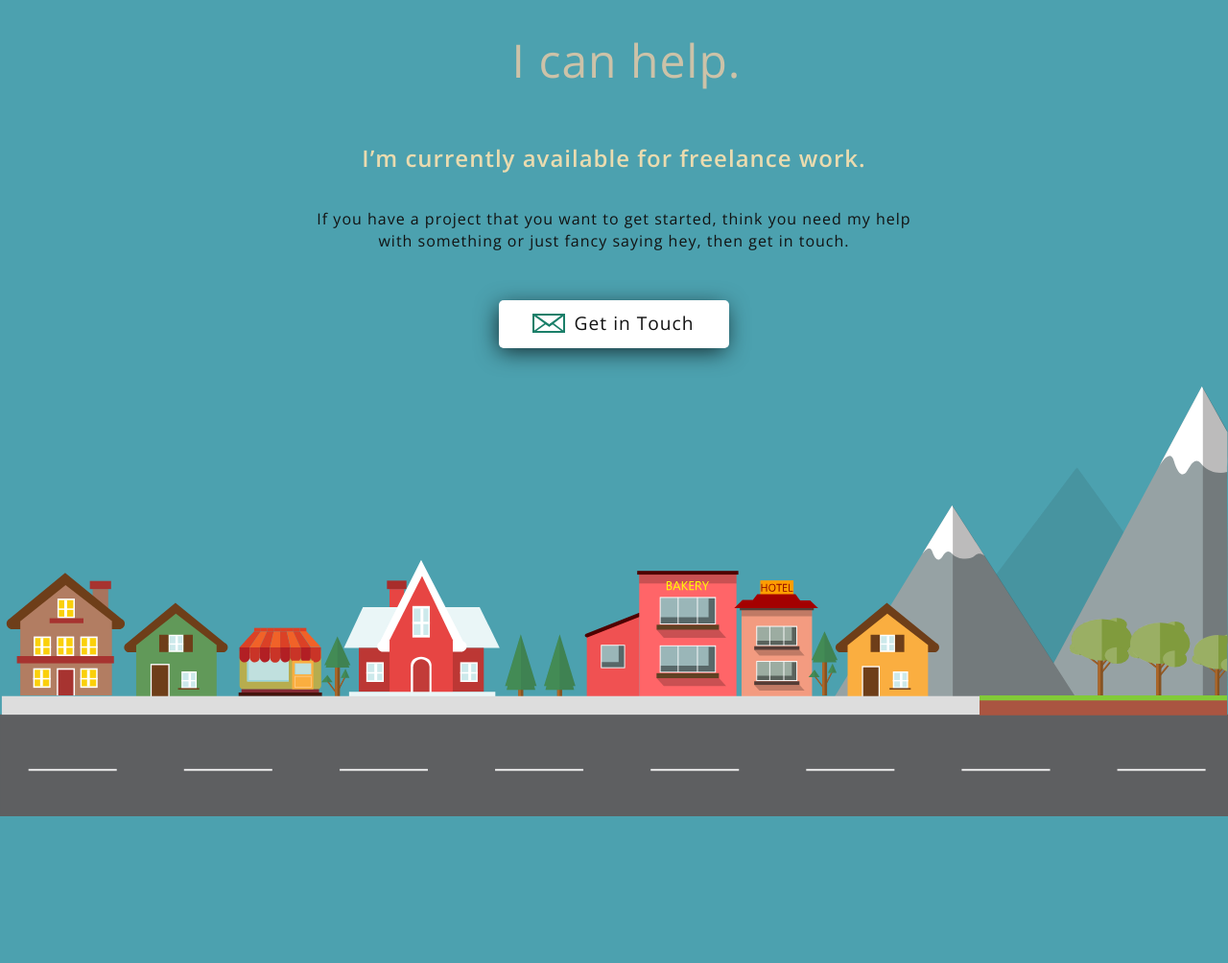
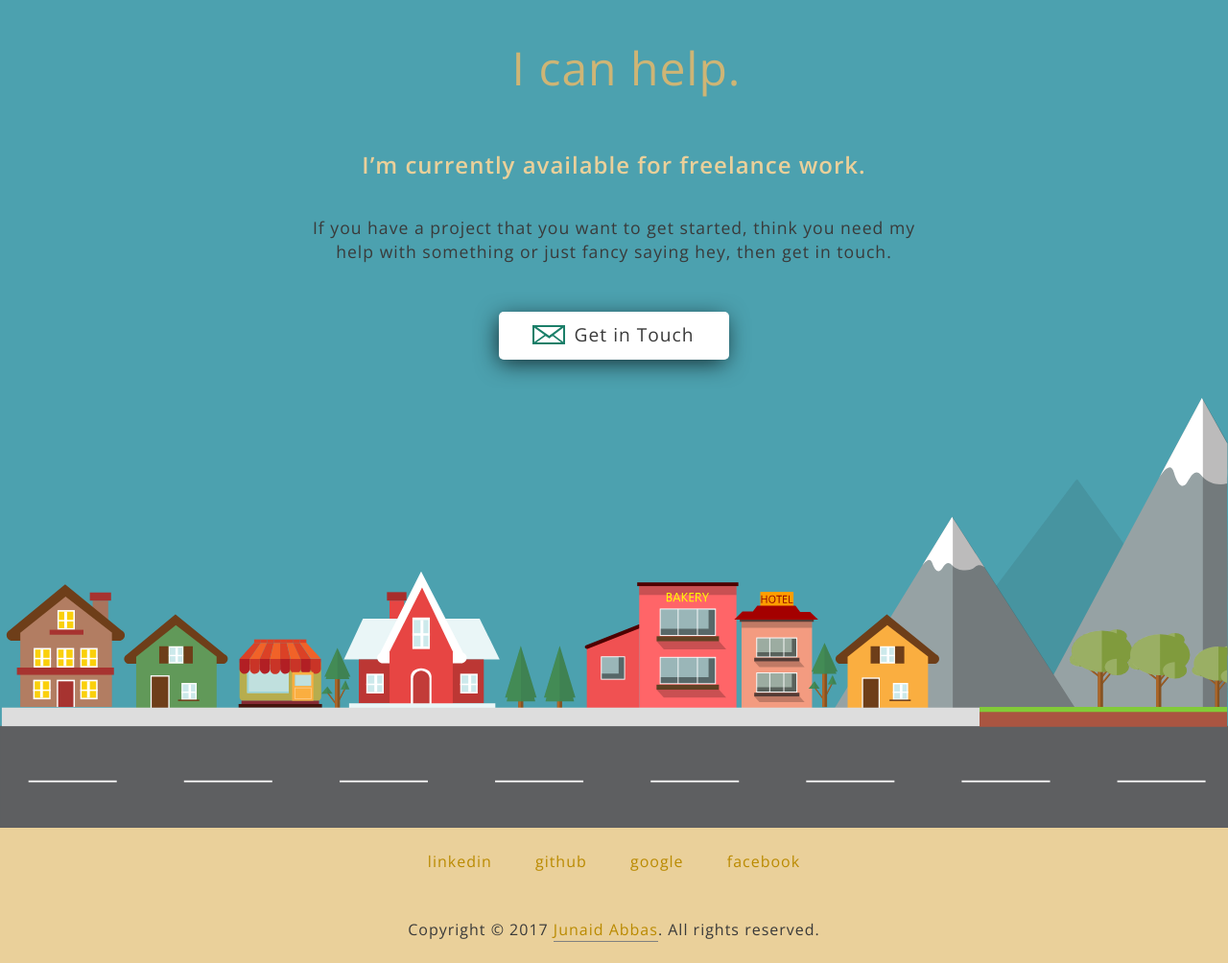
Before and after one commit to md-Junaid/portfolio, a website: page app/index.html in a window 1280 px wide. Shown: the part 2240-3244 px from the top of the page at 96% size. Before the commit the page ends 3096 px from the top, so only its background shows below. Drawn offline with nearby package versions, Linux system fonts and the light colour scheme; files whose address does not match are found by name.

Commit message:
footer styling completed

```diff
--- a/app/assets/styles/base/_variables.css
+++ b/app/assets/styles/base/_variables.css
@@ -1,3 +1,3 @@
-$mainCreamcolor : #eadbaf;
-$mainheading: #ccc2a8;
-$para: #121212;
+$mainCreamcolor : #ead09a; /* #eadbaf */
+$mainheading: #ceb575;    /* c9b280, #d6bf84, #ccc2a8, #c6b687, #baa675, #ceb575 */
+$para: #3a3a3a;
--- a/app/assets/styles/modules/_about-me.css
+++ b/app/assets/styles/modules/_about-me.css
@@ -21,7 +21,7 @@
 	&__about {
 		width: 27.75rem;
 		margin: 0 auto;
-		color: $para;
+		color: #111;
 		font-size: 1rem;
 		box-sizing: border-box;
 
@@ -44,6 +44,7 @@
 		@mixin atMedium {
 			width: 25.75rem;
 			text-align: left;
+			font-size: 1.1rem;
 		}
 	}
 
@@ -54,6 +55,7 @@
 
 		@mixin atSmall{
 			width: 40rem;
+			font-size: 1.1rem;
 		}
 	}
 
--- a/app/assets/styles/modules/_headline.css
+++ b/app/assets/styles/modules/_headline.css
@@ -39,7 +39,7 @@
 
 		&__help {
 			text-align: center;
-			font-size: 0.9rem;
+			font-size: 1.2rem;
 
 			@mixin atSmall {
 				font-size: 1.5rem;
--- a/app/assets/styles/modules/_large-hero.css
+++ b/app/assets/styles/modules/_large-hero.css
@@ -7,7 +7,7 @@
 	position: relative;
 	height: 100%;
 
-	&__text-content1 {
+	&__text-content {
 		position: absolute;
 		top: 50%;
 		transform: translateY(-20%);
--- a/app/assets/styles/modules/_row.css
+++ b/app/assets/styles/modules/_row.css
@@ -36,7 +36,7 @@
 			float: left;
 			width: 33.33%;
 			margin-left: 0;
-			margin-top: 20px;
+			margin-top: 40px;
 			transform: translateX(70%);
 		}
 
--- /dev/null
+++ b/app/assets/styles/modules/_site-footer.css
@@ -0,0 +1,38 @@
+.site-footer {
+	background-color: $mainCreamcolor;
+	padding: .5rem 0;
+	text-align: center;
+
+	p {
+		color: $para;
+	}
+
+	a {
+		color: #ba8a00;
+	}
+
+	a:hover {
+		color: #000;
+	}
+
+	&__text {
+		display: block;
+		margin-bottom: 1rem;
+		margin-top: 3rem;
+
+		a {
+			padding-bottom: 1px;
+    		border-bottom: grey 1px solid;
+		}
+	}
+
+	&__links {
+
+	}
+
+	ul li {
+		display: inline-block;
+		text-align: center;
+		padding-right: 40px;
+	}
+}
--- a/app/assets/styles/styles.css
+++ b/app/assets/styles/styles.css
@@ -9,3 +9,4 @@
 @import "modules/_headline";
 @import "modules/_row";
 @import "modules/_btn";
+@import "modules/_site-footer";
--- a/app/index.html
+++ b/app/index.html
@@ -8,7 +8,7 @@
 	<script>('import' in document.createElement('link') && document.head.createShadowRoot) || document.write("<script src='https://cdnjs.cloudflare.com/ajax/libs/webcomponentsjs/0.7.5/webcomponents.min.js'><\/script>");</script>
 </head>
 <body>
-	<div class="background-grad">
+	<div class="background-grad"> <!-- background gradient div starts here -->
 		<div class="large-hero">
 			<!-- <img srcset="assets/images/svg/background-mob.svg 570w, assets/images/svg/background-d.svg 1920w" class="large-hero__img"> -->
 			<picture>
@@ -17,7 +17,7 @@
 				<img srcset="assets/images/svg/background-mob.svg 640w" alt="Coastal view of ocean and mountains" class="large-hero__img">
 			</picture>
 
-			<div class="large-hero__text-content1">
+			<div class="large-hero__text-content">
 				<h1 class="large-hero__title">I'm Junaid</h1>
 				<h4 class="large-hero__subtitle">Web Designer / Developer</h4>
 				<div class="svg-wrapper">   <!-- This svg animation was copied from this link "https://codepen.io/seanmccaffery/pen/xBpbG" -->
@@ -39,7 +39,8 @@
 		<div class="wrapper wrapper__main-heading">
 			<h1 class="headline headline__main-heading">What I can do.</h1>
 		</div>
-	</div>
+	</div>  <!-- background gradient div ends here -->
+
 	<div class="wrapper">
 		<div class="row row--gutters">
 			<div class="row__medium-4 circle"></div>
@@ -48,8 +49,6 @@
 				<p class="about-me__about--skills">I like to keep it simple. My goals are to focus on Design, content and conveying the message that you want to send.</p>
 			</div>
 		</div>
-	</div>
-	<div class="wrapper">
 		<div class="row row--gutters">
 			<div class="row__medium-4 row__4-right circle"></div>
 			<div class="row__medium-8 row__8-right">
@@ -57,25 +56,35 @@
 				<p class="about-me__about--skills">I'm a developer, so I know how to create your website to run across devices using the latest technologies available.</p>
 			</div>
 		</div>
-	</div>
 		<div class="wrapper wrapper__main-heading">
 			<h1 class="headline headline__main-heading">I can help.</h1>
 		</div>
-	<div class="wrapper">
 		<h2 class="headline headline__sub-heading__help">I’m currently available for freelance work.</h2>
 		<p class="about-me__about--help">If you have a project that you want to get started, think you need my help with something or just fancy saying hey, then get in touch.</p>
-		<!-- <div class="btn">
-			<awesome-button type="external">Get in Touch</awesome-button>
-		</div> -->
 		<div class="btn row">
 			<img class="btn__mail-icon row__btn-4" src="assets/images/svg/mail-me.svg">
 			<p class="btn__btn-p row__btn-8">Get in Touch</p>
 		</div>
 	</div>
+
 	<picture>
 		<source srcset="assets/images/svg/city-view-d.svg 990w, assets/images/svg/city-view-d.svg 1280w" media="(min-width: 640px)">
 		<img srcset="assets/images/svg/city-view-m.svg 640w" alt="City view of buildings and mountains">
 	</picture>
 
+	<footer class="site-footer">
+		<div class="wrapper">
+			<div class="site-footer__links">
+				<ul>
+					<li> <a href="#">linkedin</a> </li>
+					<li> <a href="">github</a> </li>
+					<li> <a href="">google</a> </li>
+					<li> <a href="">facebook</a> </li>
+					<!-- <li> <a href="">twitter</a> </li> -->
+				</ul>
+			</div>
+			<p class="site-footer__text">Copyright &copy; 2017 <a href="#">Junaid Abbas</a>. All rights reserved.</p>
+		</div>
+	</footer>
 </body>
 </html>
--- a/app/temp/styles/styles.css
+++ b/app/temp/styles/styles.css
@@ -450,10 +450,14 @@ template {
   display: none;
 }
 
+/* #eadbaf */
+
+/* c9b280, #d6bf84, #ccc2a8, #c6b687, #baa675, #ceb575 */
+
 body {
 	font-family: Open Sans;
 	background-color: #4ca1af;
-	color: #eadbaf;
+	color: #ead09a;
 	letter-spacing: 1px;
 	line-height: 1.42857143;
 	/*background-image: url(../images/background.svg);*/
@@ -461,7 +465,7 @@ body {
 }
 
 p {
-	color: #121212;
+	color: #3a3a3a;
 }
 
 .background-grad { /* ff3.6+ */ /* safari4+,chrome */ /* safari5.1+,chrome10+ */ /* opera 11.10+ */ /* ie10+ */
@@ -493,7 +497,7 @@ img{
 	height: 100%;
 }
 
-.large-hero__text-content1 {
+.large-hero__text-content {
 		position: absolute;
 		top: 50%;
 		-webkit-transform: translateY(-20%);
@@ -506,7 +510,7 @@ img{
 
 @media (min-width: 530px) {
 
-.large-hero__text-content1 {
+.large-hero__text-content {
 			-webkit-transform: translateY(-10%);
 			        transform: translateY(-10%)
 	}
@@ -514,7 +518,7 @@ img{
 
 @media (min-width: 1200px) {
 
-.large-hero__text-content1 {
+.large-hero__text-content {
 			-webkit-transform: translateY(-30%);
 			        transform: translateY(-30%)
 	}
@@ -846,7 +850,7 @@ img{
 .about-me__about {
 		width: 27.75rem;
 		margin: 0 auto;
-		color: #121212;
+		color: #111;
 		font-size: 1rem;
 		-webkit-box-sizing: border-box;
 		        box-sizing: border-box;
@@ -878,7 +882,8 @@ img{
 
 .about-me__about--skills {
 			width: 25.75rem;
-			text-align: left
+			text-align: left;
+			font-size: 1.1rem
 	}
 	}
 
@@ -891,7 +896,8 @@ img{
 @media (min-width: 530px) {
 
 .about-me__about--help {
-			width: 40rem
+			width: 40rem;
+			font-size: 1.1rem
 	}
 	}
 
@@ -949,7 +955,7 @@ img{
 		font-weight: 600;
 		width: 290px;
 		text-align: center;
-		color: #ccc2a8;
+		color: #ceb575;
 	}
 
 @media (min-width: 530px) {
@@ -984,7 +990,7 @@ img{
 
 .headline__sub-heading__help {
 			text-align: center;
-			font-size: 0.9rem;
+			font-size: 1.2rem;
 		}
 
 @media (min-width: 530px) {
@@ -1045,7 +1051,7 @@ img{
 			float: left;
 			width: 33.33%;
 			margin-left: 0;
-			margin-top: 20px;
+			margin-top: 40px;
 			-webkit-transform: translateX(70%);
 			        transform: translateX(70%);
 		}
@@ -1115,65 +1121,41 @@ img{
 	background-color: rgba(255, 255, 255, 0.8);
 }
 
-.icon--background {
-		width: 1920px;
-		height: 972px;
-		background-image: url('/temp/sprite/css/svg/sprite.css-bc7b7600.svg');
-		background-position: 60% 0;
+.site-footer {
+	background-color: #ead09a;
+	padding: .5rem 0;
+	text-align: center;
+}
+
+.site-footer p {
+		color: #3a3a3a;
 	}
 
-.icon--background-d {
-		width: 1920px;
-		height: 972px;
-		background-image: url('/temp/sprite/css/svg/sprite.css-bc7b7600.svg');
-		background-position: 60% 38.11764705882353%;
+.site-footer a {
+		color: #ba8a00;
 	}
 
-.icon--background-m {
-		width: 1125px;
-		height: 2000px;
-		background-image: url('/temp/sprite/css/svg/sprite.css-bc7b7600.svg');
-		background-position: 0 0;
+.site-footer a:hover {
+		color: #000;
 	}
 
-.icon--background-mob {
-		width: 750px;
-		height: 1334px;
-		background-image: url('/temp/sprite/css/svg/sprite.css-bc7b7600.svg');
-		background-position: 100% 0;
+.site-footer__text {
+		display: block;
+		margin-bottom: 1rem;
+		margin-top: 3rem;
 	}
 
-.icon--background-tab {
-		width: 768px;
-		height: 1024px;
-		background-image: url('/temp/sprite/css/svg/sprite.css-bc7b7600.svg');
-		background-position: 0 99.99599679743795%;
+.site-footer__text a {
+			padding-bottom: 1px;
+    		border-bottom: grey 1px solid;
+		}
+
+.site-footer__links {
+
 	}
 
-.icon--city-view-d {
-		width: 1423px;
-		height: 497.9px;
-		background-image: url('/temp/sprite/css/svg/sprite.css-bc7b7600.svg');
-		background-position: 0 66.13537912106081%;
+.site-footer ul li {
+		display: inline-block;
+		text-align: center;
+		padding-right: 40px;
 	}
-
-.icon--city-view-m {
-		width: 498.21px;
-		height: 312.43px;
-		background-image: url('/temp/sprite/css/svg/sprite.css-bc7b7600.svg');
-		background-position: 92.36257086438627% 41.563200054836%;
-	}
-
-.icon--mail-me {
-		width: 41.5px;
-		height: 25px;
-		background-image: url('/temp/sprite/css/svg/sprite.css-bc7b7600.svg');
-		background-position: 99.47542293859065% 38.14698312839577%;
-	}
-
-.icon--me {
-		width: 190.6px;
-		height: 183.4px;
-		background-image: url('/temp/sprite/css/svg/sprite.css-bc7b7600.svg');
-		background-position: 98.30235268005771% 39.95686814832565%;
-	}
```
Lines whose indentation alone changed are shown as unchanged.
